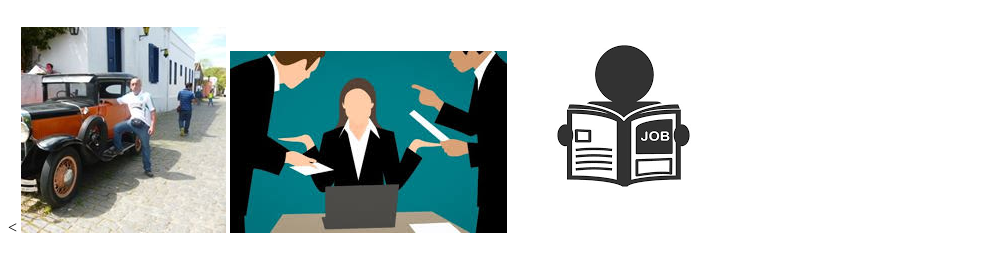
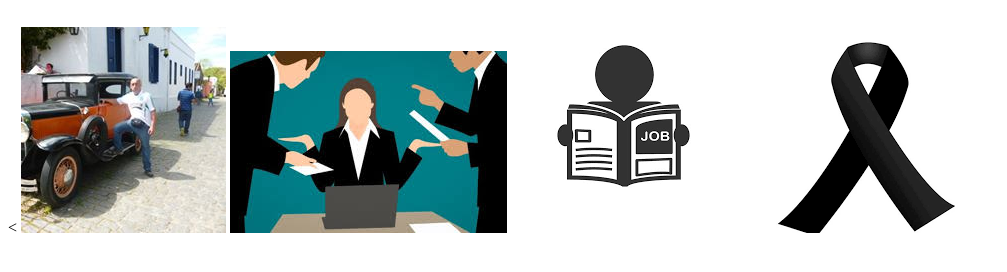
Before and after one commit to libardomontoya/estdio-github, a plain HTML site: page index.html in a window 1280 px wide. Shown: the whole page, without its empty margins (0-1007 px from the left). Drawn offline with Linux system fonts and the light colour scheme.

Commit message:
adicionando descarga

```diff
--- a/index.html
+++ b/index.html
@@ -6,6 +6,7 @@
   <img src="header.jpg" alt="">
   <img src="hero.jpg" alt="">
   <img src="lectura.png" alt="">
+  <img src="descarga.png" alt="">
 </body>
 
 </html>
```
Also changed, not shown: descarga.png (added).
